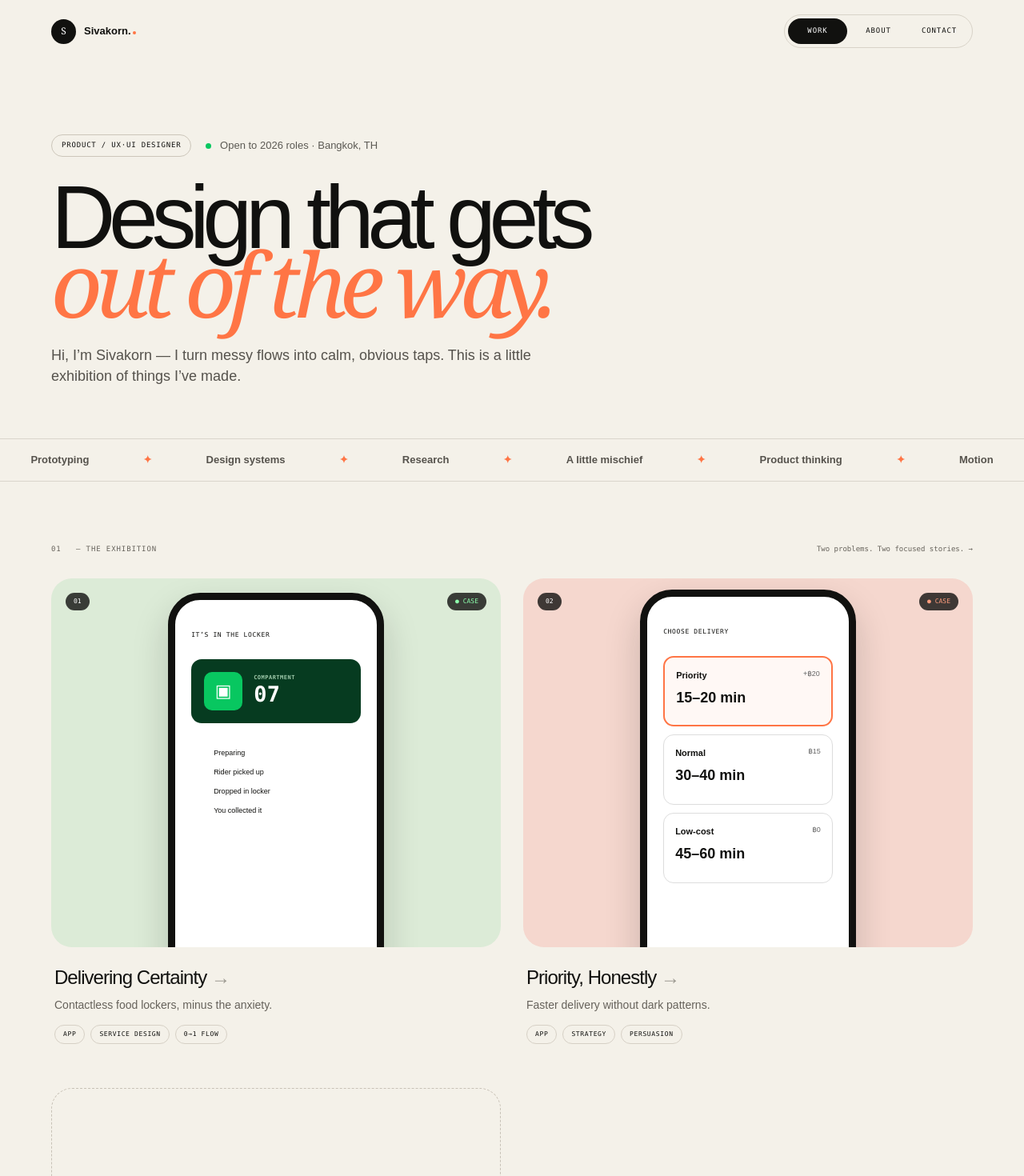
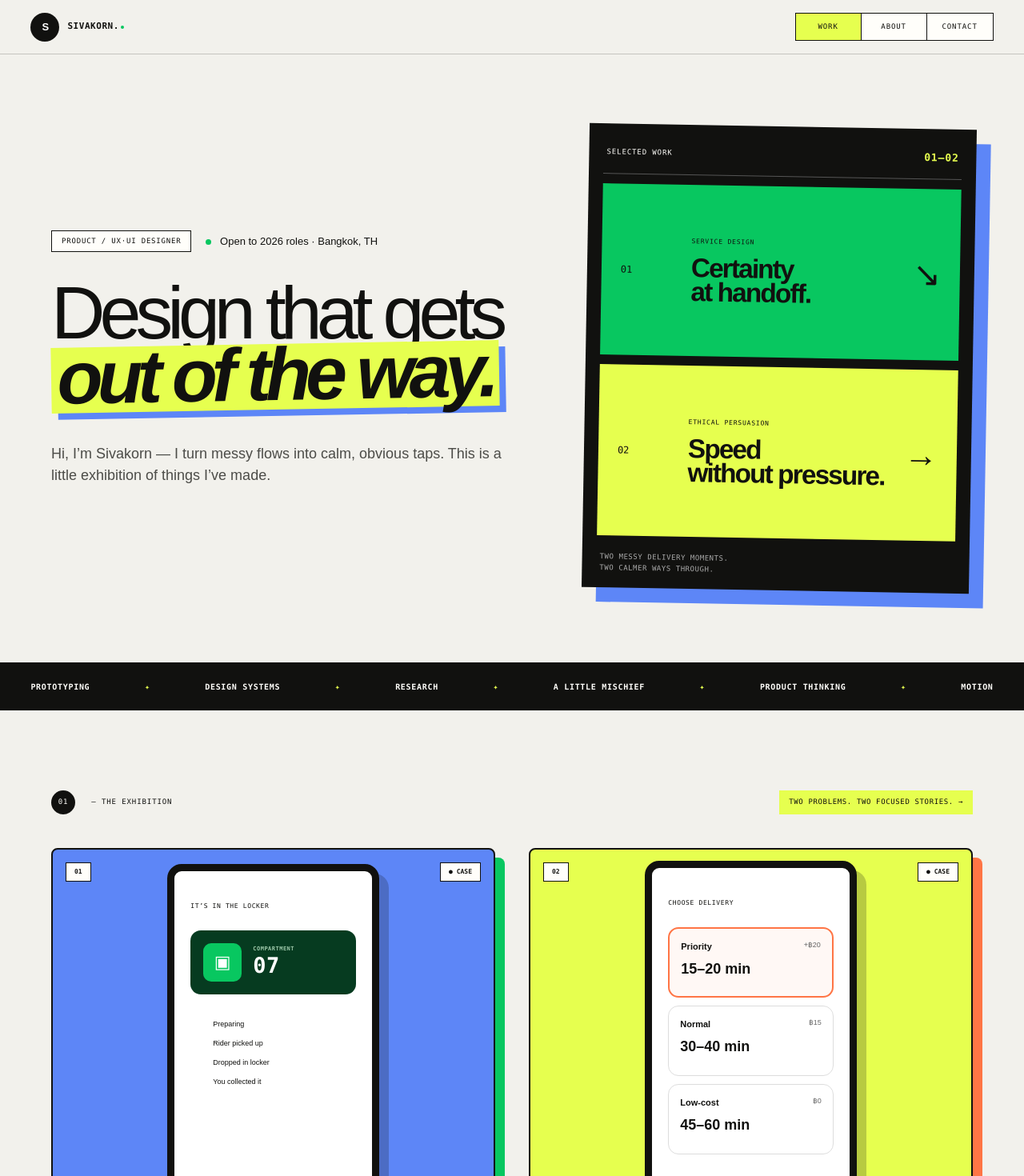
Before and after one commit to gridboxes/LMWN-Challenge, a Next.js app: page / in a window 1280 px wide. Shown: the top 1470 px of the page at 80% size. Built offline with nearby package versions, Linux system fonts and the light colour scheme.

Commit message:
Unify portfolio homepage art direction

```diff
--- a/app/globals.css
+++ b/app/globals.css
@@ -218,6 +218,27 @@ footer { min-height:160px; padding:50px max(5vw,56px); display:flex; justify-con
 .portfolio-contact { min-height:320px; padding:68px max(5vw,64px); display:grid; grid-template-columns:1fr auto; align-content:center; border-top:1px solid #dad5cb; }.portfolio-contact > small { grid-column:1 / 3; margin-bottom:12px; text-transform:uppercase; font-family:var(--font-geist-mono); font-size:9px; letter-spacing:.1em; }.portfolio-contact > a { font-size:clamp(36px,4.5vw,70px); font-weight:700; letter-spacing:-.045em; }.portfolio-contact > div { display:flex; flex-direction:column; justify-content:center; gap:10px; text-transform:uppercase; font-family:var(--font-geist-mono); font-size:9px; letter-spacing:.09em; }
 .portfolio-footer { min-height:70px; margin:0 max(5vw,64px); padding:0; display:flex; flex-direction:row; justify-content:space-between; background:transparent; border-top:1px solid #dad5cb; color:#66625b; letter-spacing:0; }.portfolio-footer nav { display:flex; gap:22px; }
 
+/* Homepage cohesion pass: use the case-study language as the portfolio cover. */
+.portfolio-home { background:var(--paper); }
+.portfolio-header { height:68px; padding:0 3vw; border-bottom:1px solid var(--line); }
+.portfolio-brand { font-family:var(--font-geist-mono); font-size:11px; letter-spacing:.05em; text-transform:uppercase; }.portfolio-brand > span { width:36px; height:36px; font-family:var(--font-geist-sans); font-size:13px; font-weight:800; letter-spacing:-.05em; }.portfolio-brand b:after { background:var(--green); }
+.portfolio-header nav { padding:0; gap:0; border:1px solid var(--ink); border-radius:0; background:var(--white); }.portfolio-header nav a { min-width:82px; padding:10px 14px; border-right:1px solid var(--ink); border-radius:0; font-size:9px; }.portfolio-header nav a:last-child { border-right:0; }.portfolio-header nav .active { background:var(--acid); color:var(--ink); }
+.portfolio-hero { min-height:760px; padding:72px max(5vw,56px); display:grid; grid-template-columns:1fr .82fr; gap:6vw; align-items:center; }
+.home-intro { min-width:0; }.availability { margin-bottom:38px; }.availability > span { border-color:var(--ink); border-radius:0; background:var(--white); }.availability p { color:var(--ink); }
+.portfolio-hero h1 { margin-bottom:42px; font-size:clamp(72px,7.3vw,126px); line-height:.82; }.portfolio-hero h1 em { display:inline-block; padding:0 .08em .06em; background:var(--acid); color:var(--ink); font-family:var(--font-geist-sans); font-style:italic; font-weight:800; transform:rotate(-1deg); box-shadow:8px 8px 0 var(--blue); }.portfolio-hero .home-intro > p { max-width:620px; margin:0; font-size:18px; line-height:1.5; color:#4c4c48; }
+.home-hero-board { position:relative; min-height:580px; padding:18px; display:grid; grid-template-rows:auto 1fr 1fr auto; gap:12px; background:var(--ink); color:var(--white); transform:rotate(1deg); box-shadow:18px 18px 0 var(--blue); }
+.home-board-head { display:flex; justify-content:space-between; align-items:center; padding:8px 4px 16px; border-bottom:1px solid #555; font-family:var(--font-geist-mono); font-size:9px; letter-spacing:.1em; }.home-board-head b { color:var(--acid); font-size:13px; }
+.home-board-case { min-height:180px; padding:24px; display:grid; grid-template-columns:70px 1fr auto; gap:18px; align-items:center; color:var(--ink); }.home-board-case > span { font-family:var(--font-geist-mono); font-size:12px; }.home-board-case small { display:block; margin-bottom:12px; font-family:var(--font-geist-mono); font-size:8px; letter-spacing:.1em; }.home-board-case b { display:block; font-size:clamp(28px,2.6vw,45px); line-height:.9; letter-spacing:-.055em; }.home-board-case i { font-size:42px; font-style:normal; }.locker-case { background:var(--green); }.priority-case { background:var(--acid); }
+.home-hero-board > p { margin:8px 4px 0; color:#aaa; font-family:var(--font-geist-mono); font-size:9px; line-height:1.5; letter-spacing:.06em; text-transform:uppercase; }
+.ticker { height:60px; padding:0 3vw; border-color:var(--ink); background:var(--ink); color:var(--white); font-family:var(--font-geist-mono); font-size:10px; letter-spacing:.07em; text-transform:uppercase; }.ticker i { color:var(--acid); }
+.portfolio-work { padding-top:100px; }.work-heading { margin-bottom:42px; color:var(--ink); }.work-heading p span { display:inline-grid; place-items:center; width:30px; height:30px; margin-right:14px; border-radius:50%; background:var(--ink); color:var(--white); }.work-heading small { padding:8px 12px; background:var(--acid); color:var(--ink); font-family:var(--font-geist-mono); font-size:9px; text-transform:uppercase; letter-spacing:.07em; }
+.project-grid { gap:42px; }.project-visual { border:2px solid var(--ink); border-radius:8px; transition:transform .2s ease,box-shadow .2s ease; }.project-card:hover .project-visual { transform:translate(-5px,-5px); box-shadow:14px 14px 0 var(--ink); }.project-locker .project-visual { background:var(--blue); box-shadow:12px 12px 0 var(--green); }.project-priority .project-visual { background:var(--acid); box-shadow:12px 12px 0 var(--orange); }
+.project-index,.reel-dot { top:16px; border:1px solid var(--ink); border-radius:0; background:var(--white); color:var(--ink); font-weight:700; }.project-index { left:16px; }.reel-dot { right:16px; }.project-locker .reel-dot,.project-priority .reel-dot { color:var(--ink); }
+.preview-phone { border-radius:18px 18px 0 0; box-shadow:12px 12px 0 rgba(17,17,15,.22); }.project-card h2 { margin-top:30px; font-size:clamp(30px,3vw,48px); line-height:.95; }.project-card h2 span { color:var(--ink); }.project-card > p { margin-top:12px; font-size:16px; }.project-tags span { border-color:var(--ink); border-radius:0; background:var(--white); color:var(--ink); }
+.more-brewing { height:320px; border:0; border-radius:8px; background:var(--ink); color:var(--white); box-shadow:12px 12px 0 var(--blue); }.more-brewing b { color:var(--acid); font-size:34px; letter-spacing:-.04em; }.more-brewing span { color:#aaa; }
+.portfolio-contact { min-height:360px; border-top:0; background:var(--green); }.portfolio-contact > small { color:var(--ink); }.portfolio-contact > a { font-size:clamp(40px,5.2vw,82px); }.portfolio-contact > div { padding:22px; border:1px solid var(--ink); background:var(--acid); }
+.portfolio-footer { margin:0; padding:0 max(5vw,64px); background:var(--ink); border:0; color:var(--white); }
+
 @media (max-width: 1050px) {
   .floating-nav { top:auto; right:16px; left:16px; bottom:12px; width:auto; display:grid; grid-template-columns:repeat(5,1fr); padding:6px; }
   .floating-nav a { justify-content:center; border:0; min-height:40px; }.floating-nav span { display:none; }
@@ -228,7 +249,7 @@ footer { min-height:160px; padding:50px max(5vw,56px); display:flex; justify-con
   .priority-layout { grid-template-columns:400px 1fr; gap:5vw; }
   .priority-hero { grid-template-columns:1fr; }
   .priority-hero-art { min-height:540px; }
-  .portfolio-hero h1 { font-size:clamp(72px,11vw,115px); }
+  .portfolio-hero { grid-template-columns:1fr; }.portfolio-hero h1 { font-size:clamp(72px,11vw,115px); }.home-hero-board { min-height:520px; transform:none; }
 }
 
 @media (max-width: 760px) {
@@ -255,7 +276,7 @@ footer { min-height:160px; padding:50px max(5vw,56px); display:flex; justify-con
   .next-case { min-height:220px; padding:52px 20px; }
   .priority-hero { padding-top:48px; gap:40px; }.priority-hero h1 { font-size:clamp(70px,22vw,105px); }.priority-hero-art { min-height:480px; padding:100px 18px 30px; border-radius:170px 170px 16px 16px; }.speed-sticker { width:94px; height:94px; right:22px; top:24px; font-size:10px; }.speed-line { min-height:100px; }
   .portfolio-header { height:68px; padding:0 18px; }.portfolio-header nav a { min-width:auto; padding:8px 10px; font-size:8px; }.portfolio-header nav a:not(.active) { display:none; }
-  .portfolio-hero { min-height:440px; padding:75px 20px 55px; }.availability { align-items:flex-start; flex-direction:column; gap:12px; }.portfolio-hero h1 { font-size:clamp(60px,19vw,92px); line-height:.82; }.portfolio-hero > p { font-size:16px; }
+  .portfolio-hero { min-height:440px; padding:75px 20px 70px; }.availability { align-items:flex-start; flex-direction:column; gap:12px; }.portfolio-hero h1 { font-size:clamp(60px,19vw,92px); line-height:.82; }.portfolio-hero .home-intro > p { font-size:16px; }.home-hero-board { min-height:460px; margin-top:18px; padding:12px; box-shadow:9px 9px 0 var(--blue); }.home-board-case { min-height:145px; padding:18px; grid-template-columns:36px 1fr auto; gap:10px; }.home-board-case b { font-size:30px; }.home-board-case i { font-size:26px; }
   .ticker { justify-content:flex-start; }
   .portfolio-work { padding:60px 20px 85px; }.work-heading small { display:none; }.project-grid { grid-template-columns:1fr; gap:55px; }.project-visual { height:470px; min-height:0; }.preview-phone { width:68%; }.more-brewing { width:100%; height:280px; }
   .portfolio-contact { min-height:290px; padding:55px 20px; display:block; }.portfolio-contact > small { display:block; }.portfolio-contact > a { display:block; overflow-wrap:anywhere; font-size:36px; }.portfolio-contact > div { margin-top:35px; }
--- a/app/layout.tsx
+++ b/app/layout.tsx
@@ -14,7 +14,7 @@ export async function generateMetadata(): Promise<Metadata> {
   return {
     title,
     description,
-    openGraph: { title, description, type: "website", images: [{ url: image, width: 1701, height: 925, alt: "Sivakorn product design portfolio" }] },
+    openGraph: { title, description, type: "website", images: [{ url: image, width: 1536, height: 1024, alt: "Sivakorn product design portfolio" }] },
     twitter: { card: "summary_large_image", title, description, images: [image] },
   };
 }
--- a/app/page.tsx
+++ b/app/page.tsx
@@ -380,9 +380,17 @@ export default function Home() {
       </header>
 
       <section className="portfolio-hero" id="about">
-        <div className="availability"><span>Product / UX·UI designer</span><p><i /> Open to 2026 roles · Bangkok, TH</p></div>
-        <h1>Design that gets<br /><em>out of the way.</em></h1>
-        <p>Hi, I’m Sivakorn — I turn messy flows into calm, obvious taps. This is a little exhibition of things I’ve made.</p>
+        <div className="home-intro">
+          <div className="availability"><span>Product / UX·UI designer</span><p><i /> Open to 2026 roles · Bangkok, TH</p></div>
+          <h1>Design that gets<br /><em>out of the way.</em></h1>
+          <p>Hi, I’m Sivakorn — I turn messy flows into calm, obvious taps. This is a little exhibition of things I’ve made.</p>
+        </div>
+        <div className="home-hero-board" aria-label="Two product design case studies">
+          <div className="home-board-head"><span>SELECTED WORK</span><b>01—02</b></div>
+          <div className="home-board-case locker-case"><span>01</span><div><small>SERVICE DESIGN</small><b>Certainty<br />at handoff.</b></div><i>↘</i></div>
+          <div className="home-board-case priority-case"><span>02</span><div><small>ETHICAL PERSUASION</small><b>Speed<br />without pressure.</b></div><i>→</i></div>
+          <p>Two messy delivery moments.<br />Two calmer ways through.</p>
+        </div>
       </section>
 
       <div className="ticker" aria-label="Design capabilities"><span>Prototyping</span><i>✦</i><span>Design systems</span><i>✦</i><span>Research</span><i>✦</i><span>A little mischief</span><i>✦</i><span>Product thinking</span><i>✦</i><span>Motion</span></div>
```
Also changed, not shown: public/og.png.
